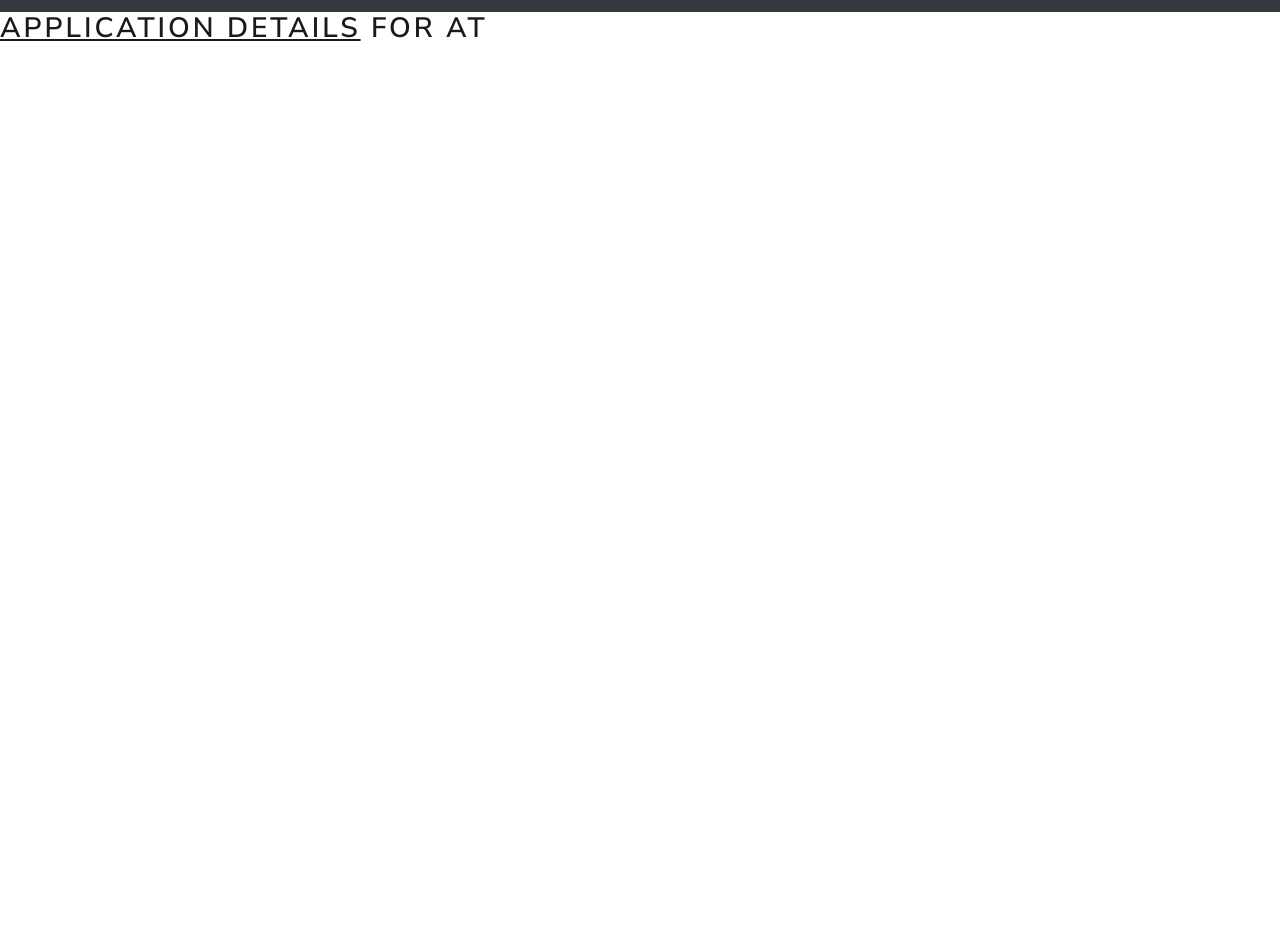
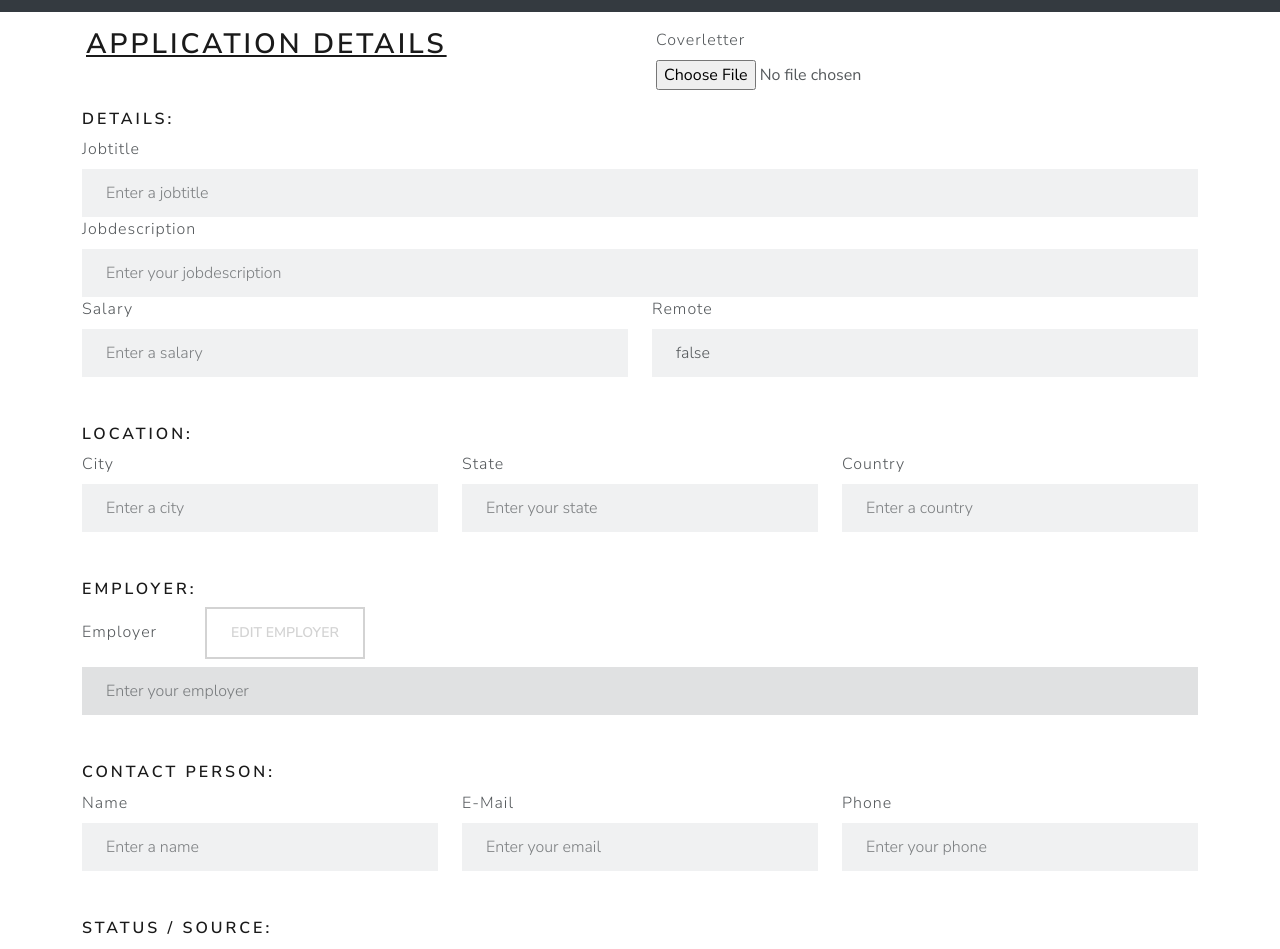
Before and after one commit to Frisianrage/application-tracker-frontend, a React (Create React App) app: page /applications/1 in a window 1280 px wide. Shown: the part 80-1029 px from the top of the page. Before the commit the page ends 800 px from the top, so only its background shows below. Built offline with nearby package versions, Linux system fonts and the light colour scheme; no server answers.

Commit message:
application details screen done

```diff
--- a/src/components/FindEmployer.js
+++ b/src/components/FindEmployer.js
@@ -19,9 +19,9 @@ const FindEmployer = ({ findEmployerModal, setFindEmployerModal, setEmployer })
         setFindEmployerModal(false)
     }
 
-    const handleClick = (id, name) => {
+    const handleClick = (id, companyname) => {
         console.log(employerData)
-        setEmployer({id, name})
+        setEmployer({id, companyname})
         setFindEmployerModal(false)
     }
 
--- a/src/screens/ApplicationDetailsScreen.js
+++ b/src/screens/ApplicationDetailsScreen.js
@@ -1,11 +1,29 @@
-import React, {useEffect, useState} from 'react'
+import React, {useState, useEffect} from 'react'
 import axios from 'axios'
-import {useParams} from 'react-router-dom'
+import FileBase from 'react-file-base64';
+import { useParams } from 'react-router-dom';
+import {Container, Button, Form, Row, Col} from 'react-bootstrap'
+import FindEmployer from '../components/FindEmployer'
 
-function ApplicationDetailsScreen() {
-    const {id} = useParams()
+const ApplicationDetailsScreen = () => {
+    const [jobtitle, setJobtitle] = useState('')
+    const [jobdescription, setJobdescription] = useState('')
+    const [salary, setSalary] = useState('')
+    const [remote, setRemote] = useState(false)
+    const [city, setCity] = useState('')
+    const [state, setState] = useState('')
+    const [country, setCountry] = useState('')
+    const [employer, setEmployer] = useState({})
+    const [name, setName] = useState('')
+    const [email, setEmail] = useState('')
+    const [phone, setPhone] = useState('')
+    const [status, setStatus] = useState('')
+    const [source, setSource] = useState('')
+    const [coverletter, setCoverletter] = useState('')
+    const [findEmployerModal, setFindEmployerModal] = useState(false)
 
-    const [applicationData, setApplicationData] = useState('')
+    const {id} =useParams()
+
     const token = localStorage.getItem('jwtToken')
 
     const config = {
@@ -15,30 +33,169 @@ function ApplicationDetailsScreen() {
       }
     }
 
-    const getApplication = async () => {
+    const getApplications = async () => {
       const {data} = await axios.get(`/api/applications/${id}`, config)
 
       if(data) {
-        setApplicationData(data)
+        setJobtitle(data.jobtitle)
+        setJobdescription(data.jobdescription)
+        setSalary(data.salary)
+        setRemote(data.remote)
+        setCity(data.location.city)
+        setState(data.location.state)
+        setCountry(data.location.country)
+        setEmployer(data.company.employer)
+        setName(data.company.contactperson.name)
+        setEmail(data.company.contactperson.email)
+        setPhone(data.company.contactperson.phone)
+        setStatus(data.status)
+        setSource(data.source)
+        setCoverletter(data.coverletter)
       }
     }
 
-    useEffect(() => {
-        getApplication()
-    }, [])
-/*
-    const createProductHandler = () => {
-        console.log('create')
+    const updateApplication = async () => {
+       await axios.put(`/api/applications/${id}`, {jobtitle, jobdescription, salary, remote, city, state, country, name, phone, email, employer, status, source}, config)
     }
 
-    const deletHandler = (id) => {
-        if(window.confirm('Are you sure you want to delete this Product?')){
-            console.log('delete')
-        }
-    }*/
-  return (
-        <h2><u>Application Details</u> for {applicationData?.jobtitle} at {applicationData?.company?.employer?.companyname}</h2>
-  );
+    useEffect(() => {
+        getApplications()
+    },[])
+
+    const submitHandler = (e) => {
+        e.preventDefault()
+        updateApplication()
     }
 
+    const uploadCoverletter = async (e) => {
+        setCoverletter(e)
+        await axios.put(`/api/applications/${id}/coverletter`, e, config)
+        getApplications()
+    }
+
+    const deleteCoverletter = async() => {
+        setCoverletter('')
+        await axios.put(`/api/applications/${id}/coverletter`, {content: "", type: "", date: "", name: ""}, config)
+    }
+
+    return (
+      <Container>
+        <FindEmployer setFindEmployerModal={setFindEmployerModal} findEmployerModal={findEmployerModal} setEmployer={setEmployer} />
+        <Row>
+            <Form onSubmit={submitHandler}>
+            <Row>
+                <h2 className="p-3" style={{ width: '50%'}}><u>Application details</u></h2>
+                <Form.Group as={Col} className="p-3" controlId='resume' style={{ width: '50%'}}>
+                    <Form.Label >Coverletter</Form.Label><br/>
+                    {coverletter && coverletter.content? (
+                        <div>
+                        <div style={{width: "50%", display: "inline-block"}}>
+                            <a rel="noreferrer" href={coverletter.content} title={coverletter.name} target="_blank">{coverletter.name}</a>
+                        </div>
+                        <div onClick={deleteCoverletter} className="pt-3" style={{fontSize: "18px", width: "50%", display: "inline-block"}}>
+                            <i className="fas fa-trash-alt"></i>
+                        </div>
+                        </div >
+                    ) : (
+                        <FileBase type="file"  multiple={false} onDone={(e) => uploadCoverletter(e)} />
+                    )}
+                </Form.Group>
+                </Row>
+                <Row>
+                    <Form.Label as="h5" className="mt-1 mb-2">
+                        Details:
+                    </Form.Label>
+                    <Form.Group controlId='jobtitle'>
+                        <Form.Label>Jobtitle</Form.Label>
+                        <Form.Control type='jobtitle' placeholder='Enter a jobtitle' value={jobtitle} onChange={(e) => setJobtitle(e.target.value)}></Form.Control>
+                    </Form.Group>
+                </Row>
+                <Row>
+                    <Form.Group controlId='jobdescription'>
+                        <Form.Label>Jobdescription</Form.Label>
+                        <Form.Control type='jobdescription' placeholder='Enter your jobdescription' value={jobdescription} onChange={(e) => setJobdescription(e.target.value)}></Form.Control>
+                    </Form.Group>
+                </Row>
+                <Row>
+                    <Form.Group as={Col} controlId='Salary'>
+                        <Form.Label>Salary</Form.Label>
+                        <Form.Control type='salary' placeholder='Enter a salary' value={salary} onChange={(e) => setSalary(e.target.value)}></Form.Control>
+                    </Form.Group>
+                    <Form.Group as={Col} controlId='Remote'>
+                        <Form.Label>Remote</Form.Label>
+                        <Form.Control type='remote' placeholder='Enter your remote' value={remote} onChange={(e) => setRemote(e.target.value)}></Form.Control>
+                    </Form.Group>
+                </Row>
+                <Row>
+                    <Form.Label as="h5" className="mt-5 mb-2">
+                        Location:
+                    </Form.Label>
+                    <Form.Group as={Col} controlId='jobtitle'>
+                        <Form.Label>City</Form.Label>
+                        <Form.Control type='city' placeholder='Enter a city' value={city} onChange={(e) => setCity(e.target.value)}></Form.Control>
+                    </Form.Group>
+                    <Form.Group as={Col} controlId='jobdescription'>
+                        <Form.Label>State</Form.Label>
+                        <Form.Control type='state' placeholder='Enter your state' value={state} onChange={(e) => setState(e.target.value)}></Form.Control>
+                    </Form.Group>
+                    <Form.Group as={Col} controlId='Salary'>
+                        <Form.Label>Country</Form.Label>
+                        <Form.Control type='country' placeholder='Enter a country' value={country} onChange={(e) => setCountry(e.target.value)}></Form.Control>
+                    </Form.Group>
+                </Row>
+                <Row>
+                    <Form.Label as="h5" className="mt-5 mb-2">
+                        Employer:
+                    </Form.Label>
+                    <Form.Group controlId='Remote'>
+                        <Form.Label>Employer
+                        <Button type='button' style={{borderColor: "lightgray", color: "lightgray", marginLeft: "3rem"}} variant='outline-primary' onClick={() => setFindEmployerModal(true)}>
+                            Edit Employer
+                        </Button>
+                        </Form.Label>
+                        <Form.Control type='employer' placeholder='Enter your employer' disabled defaultValue={employer.companyname}></Form.Control>
+                    </Form.Group>
+                </Row>
+                <Row>
+                    <Form.Label as="h5" className="mt-5 mb-2">
+                        Contact Person:
+                    </Form.Label>
+                    <Form.Group as={Col} controlId='jobtitle'>
+                        <Form.Label>Name</Form.Label>
+                        <Form.Control type='name' placeholder='Enter a name' value={name} onChange={(e) => setName(e.target.value)}></Form.Control>
+                    </Form.Group>
+                    <Form.Group as={Col} controlId='jobdescription'>
+                        <Form.Label>E-Mail</Form.Label>
+                        <Form.Control type='email' placeholder='Enter your email' value={email} onChange={(e) => setEmail(e.target.value)}></Form.Control>
+                    </Form.Group>
+                    <Form.Group as={Col} controlId='Remote'>
+                        <Form.Label>Phone</Form.Label>
+                        <Form.Control type='phone' placeholder='Enter your phone' value={phone} onChange={(e) => setPhone(e.target.value)}></Form.Control>
+                    </Form.Group>
+                </Row>
+                <Row>
+                    <Form.Label as="h5" className="mt-5 mb-2">
+                        Status / Source:
+                    </Form.Label>
+                    <Form.Group as={Col} controlId='jobtitle'>
+                        <Form.Label>Status</Form.Label>
+                        <Form.Control type='status' placeholder='Enter a status' value={status} onChange={(e) => setStatus(e.target.value)}></Form.Control>
+                    </Form.Group>
+                    <Form.Group as={Col} controlId='jobdescription'>
+                        <Form.Label>Source</Form.Label>
+                        <Form.Control type='source' placeholder='Enter your source' value={source} onChange={(e) => setSource(e.target.value)}></Form.Control>
+                    </Form.Group>
+                </Row>
+                <Container className="justify-content-center pt-3">
+                    <Button type='submit' variant='primary' className="mx-2">
+                        Update
+                    </Button>
+                </Container>
+            </Form>
+        </Row>
+      </Container>
+    )
+}
+
+
 export default ApplicationDetailsScreen
```
Lines whose indentation alone changed are shown as unchanged.
